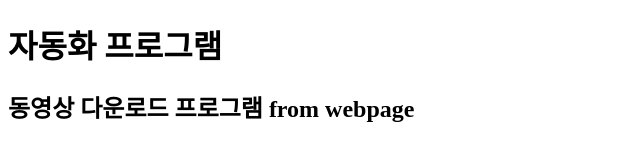
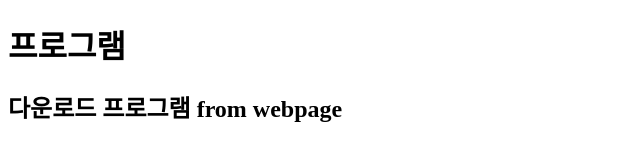
Before and after one commit to HUR-JY/HUR_page, a plain HTML site: page index.html in a window 1280 px wide. Shown: the whole page, without its empty margins (0-640 px from the left). Drawn offline with Linux system fonts and the light colour scheme.

Commit message:
Update index.html

```diff
--- a/index.html
+++ b/index.html
@@ -4,9 +4,9 @@
         <title> HUR-JY Page </title>
     </head>
     <body>
-        <h1> 자동화 프로그램 </h1>
+        <h1> 프로그램 </h1>
         <div>
-            <h2> 동영상 다운로드 프로그램 from webpage </h2>
+            <h2> 다운로드 프로그램 from webpage </h2>
         </div>
 
     </body>
```
